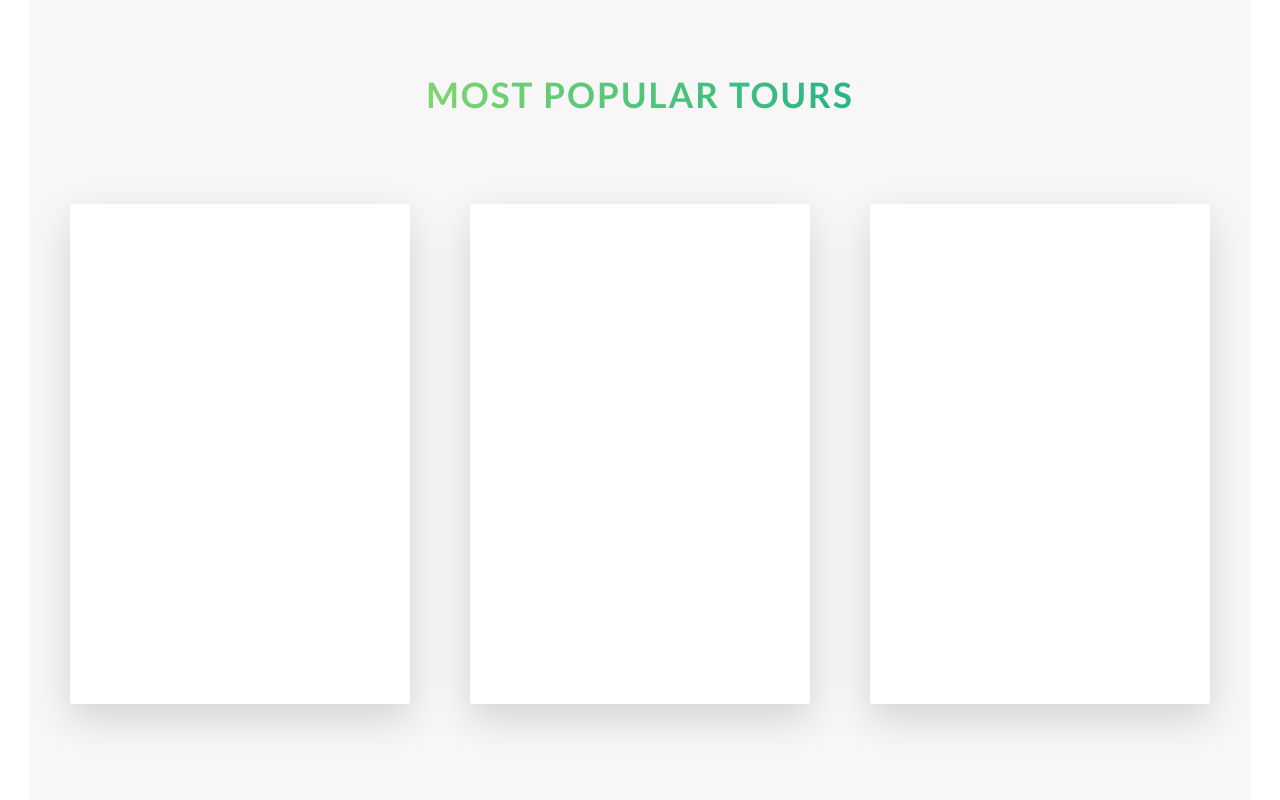
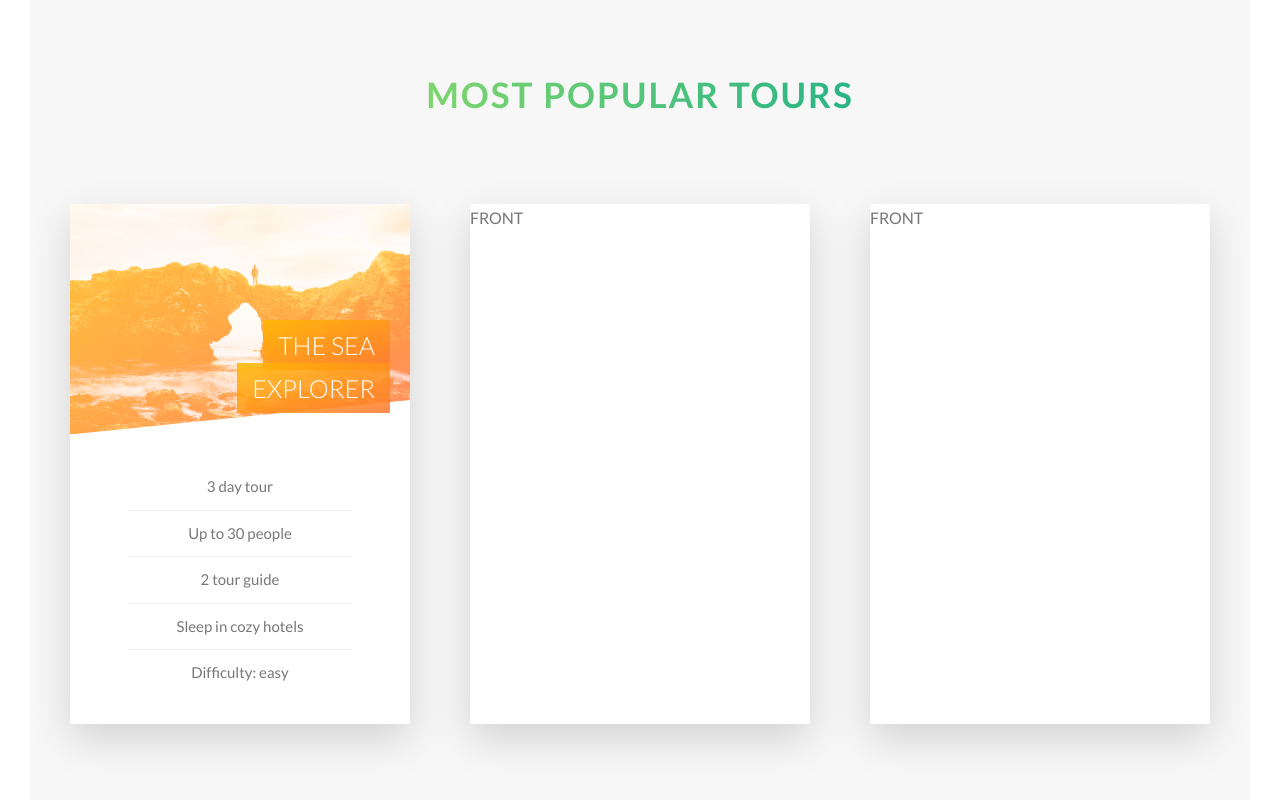
Before and after one commit to robot269006/Natours, a website: page index.html in a window 1280 px wide. Shown: the part 2585-3385 px from the top of the page. Drawn offline with Linux system fonts and the light colour scheme.

Commit message:
Add front-side details of the tour cards

```diff
--- a/index.html
+++ b/index.html
@@ -114,7 +114,21 @@
                     <div class="col-1-of-3">
                         <div class="card">
                             <div class="card__side card__side--front">
-                                FRONT
+                                <div class="card__picture card__picture--1">
+                                    &nbsp;
+                                </div>
+                                <h4 class="card__heading">
+                                    <span class="card__heading-span card__heading-span--1">The Sea Explorer</span>
+                                </h4>
+                                <div class="card__details">
+                                    <ul>
+                                        <li>3 day tour</li>
+                                        <li>Up to 30 people</li>
+                                        <li>2 tour guide</li>
+                                        <li>Sleep in cozy hotels</li>
+                                        <li>Difficulty: easy</li>
+                                    </ul>
+                                </div>
                             </div>
                             <div class="card__side card__side--back card__side--back--1">
                                 BACK
--- a/sass/abstracts/_variables.scss
+++ b/sass/abstracts/_variables.scss
@@ -10,6 +10,8 @@ $color-tertiary-light:#2998ff;
 $color-tertiary-dark:#5643fa;
 
 $color-grey-light-1: #f7f7f7;
+$color-grey-light-2: #eee;
+
 $color-grey-dark: #777;
 $color-white: #fff;
 $color-black: #000;
--- a/sass/components/_cards.scss
+++ b/sass/components/_cards.scss
@@ -1,13 +1,12 @@
 .card {
+  //FUNCTIONALITY
   perspective: 150rem;
   -moz-perspective: 150rem;
   position: relative;
-  height: 50rem;
+  height: 52rem;
 
   &__side {
-    color: $color-white;
-    font-size: 2rem;
-    height: 50rem;
+    height: 52rem;
     transition: all .8s ease;
     position: absolute;
     top: 0;
@@ -15,6 +14,7 @@
     width: 100%;
     backface-visibility: hidden;
     border-radius: 3px;
+    overflow: hidden;
     box-shadow: 0 1.5rem 4rem rgba($color-black, .15);
 
     &--front {
@@ -47,4 +47,71 @@
     transform: rotateY(0);
   }
 
+  //FRONT-SIDE STYLING
+  &__picture {
+    background-size: cover;
+    height: 23rem;
+    background-blend-mode: screen;
+    -webkit-clip-path: polygon(0 0, 100% 0, 100% 85%, 0 100%);
+    clip-path: polygon(0 0, 100% 0, 100% 85%, 0 100%);
+
+
+    &--1 {
+      background-image: linear-gradient(to right bottom, $color-secondary-light, $color-secondary-dark),
+      url(../img/nat-5.jpg);
+    }
+
+    &--2 {
+      background-image: url(../img/nat-5.jpg);
+    }
+
+    &--3 {
+      background-image: url(../img/nat-5.jpg);
+    }
+  }
+
+  &__heading {
+    font-size: 2.5rem;
+    font-weight: 300;
+    text-transform: uppercase;
+    text-align: right;
+    color: $color-white;
+    position: absolute;
+    top: 12rem;
+    right: 2rem;
+    width: 50%;
+  }
+
+  &__heading-span {
+    padding: 1rem 1.5rem;
+    box-decoration-break: clone;
+    -webkit-box-decoration-break: clone;
+
+    &--1 {
+      background-image: linear-gradient(to right bottom,
+                        rgba($color-secondary-light, .85),
+                        rgba($color-secondary-dark, .85));
+    }
+  }
+
+  &__details {
+    padding: 3rem;
+
+    ul {
+      list-style: none;
+      width: 80%;
+      margin: 0 auto;
+
+      li {
+        text-align: center;
+        font-size: 1.5rem;
+        padding: 1rem;
+
+        &:not(:last-child) {
+          border-bottom: 1px solid $color-grey-light-2;
+        }
+      }
+    }
+  }
+
 }
--- a/sass/layout/_header.scss
+++ b/sass/layout/_header.scss
@@ -8,6 +8,7 @@
   background-size: cover;
   background-position: top;
   position: relative;
+  -webkit-clip-path: polygon(0 0, 100% 0, 100% 75vh, 0 100%);
   clip-path: polygon(0 0, 100% 0, 100% 75vh, 0 100%);
 
   &__logo-box {
```
Also changed, not shown: css/style.css.
